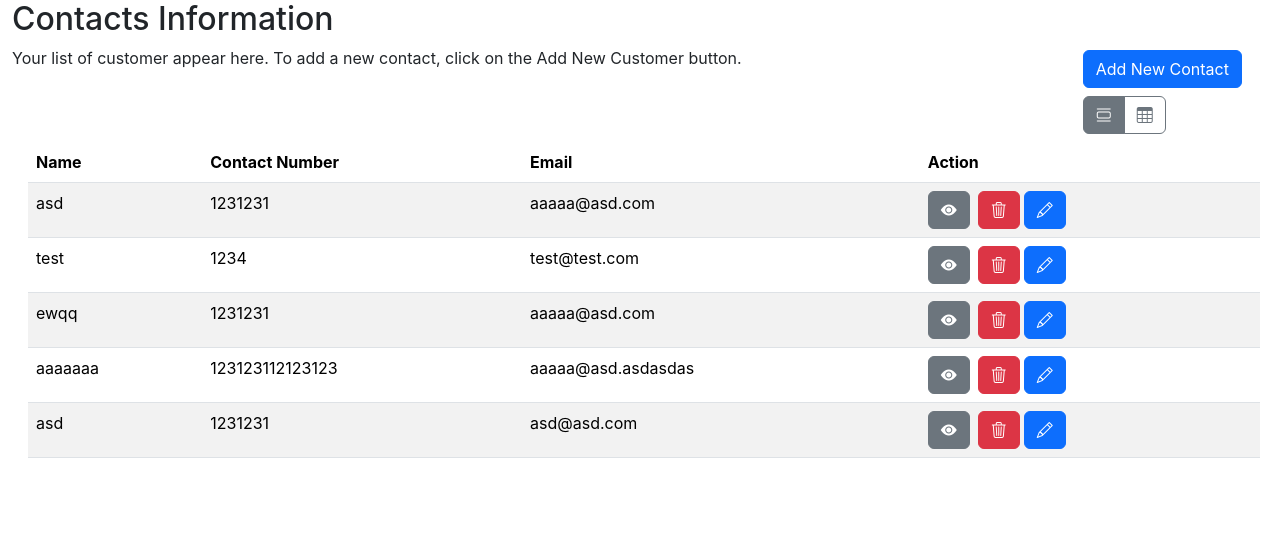
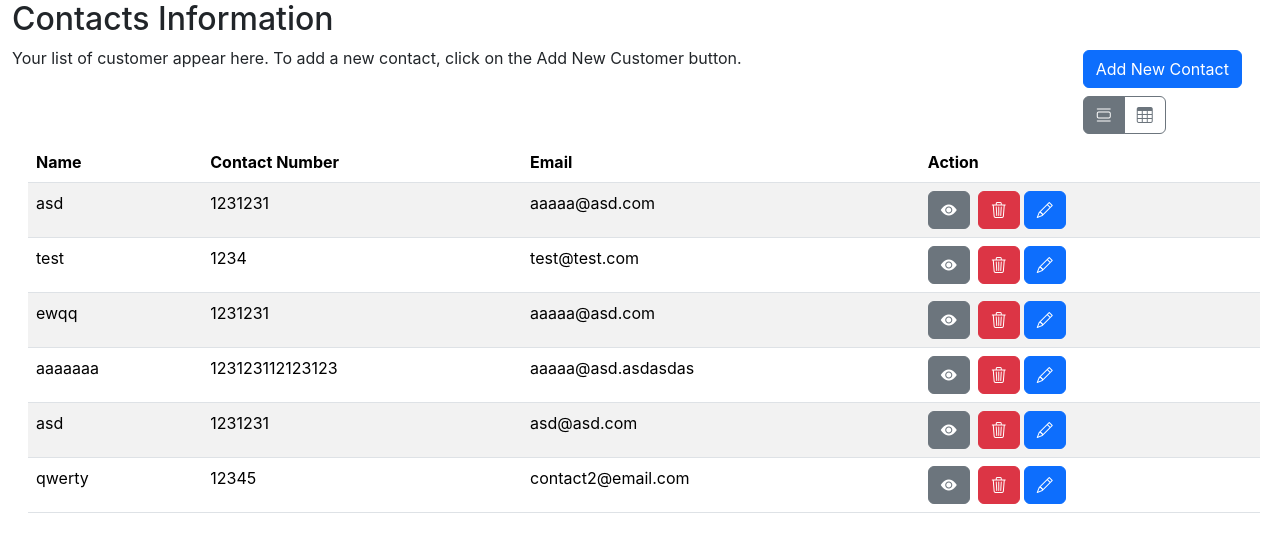
Before and after one commit to dsaldariega/contact-management-list, a React (Create React App) app: page / in a window 1280 px wide. Shown: the top 552 px of the page. Built offline with nearby package versions, Linux system fonts and the light colour scheme; data requests are answered from the project's data file.

Commit message:
added error fetch

```diff
--- a/db.json
+++ b/db.json
@@ -29,6 +29,12 @@
       "name": "asd",
       "email": "asd@asd.com",
       "contact_number": "1231231"
+    },
+    {
+      "id": "5fd0",
+      "name": "qwerty",
+      "email": "contact2@email.com",
+      "contact_number": "12345"
     }
   ]
 }
--- a/public/index.html
+++ b/public/index.html
@@ -24,8 +24,13 @@
       work correctly both with client-side routing and a non-root public URL.
       Learn how to configure a non-root public URL by running `npm run build`.
     -->
-    <link href="https://cdn.jsdelivr.net/npm/bootstrap@5.3.3/dist/css/bootstrap.min.css" rel="stylesheet" integrity="sha384-QWTKZyjpPEjISv5WaRU9OFeRpok6YctnYmDr5pNlyT2bRjXh0JMhjY6hW+ALEwIH" crossorigin="anonymous">
-    <title>React App</title>
+    <link
+      href="https://cdn.jsdelivr.net/npm/bootstrap@5.3.3/dist/css/bootstrap.min.css"
+      rel="stylesheet"
+      integrity="sha384-QWTKZyjpPEjISv5WaRU9OFeRpok6YctnYmDr5pNlyT2bRjXh0JMhjY6hW+ALEwIH"
+      crossorigin="anonymous"
+    />
+    <title>Contact Management</title>
   </head>
   <body>
     <noscript>You need to enable JavaScript to run this app.</noscript>
@@ -40,8 +45,20 @@
       To begin the development, run `npm start` or `yarn start`.
       To create a production bundle, use `npm run build` or `yarn build`.
     -->
-    <script src="https://code.jquery.com/jquery-3.4.1.slim.min.js" integrity="sha384-J6qa4849blE2+poT4WnyKhv5vZF5SrPo0iEjwBvKU7imGFAV0wwj1yYfoRSJoZ+n" crossorigin="anonymous"></script>
-    <script src="https://cdn.jsdelivr.net/npm/bootstrap@5.3.3/dist/js/bootstrap.bundle.min.js" integrity="sha384-YvpcrYf0tY3lHB60NNkmXc5s9fDVZLESaAA55NDzOxhy9GkcIdslK1eN7N6jIeHz" crossorigin="anonymous"></script>
-    <script src="https://cdn.jsdelivr.net/npm/popper.js@1.16.0/dist/umd/popper.min.js" integrity="sha384-Q6E9RHvbIyZFJoft+2mJbHaEWldlvI9IOYy5n3zV9zzTtmI3UksdQRVvoxMfooAo" crossorigin="anonymous"></script>
+    <script
+      src="https://code.jquery.com/jquery-3.4.1.slim.min.js"
+      integrity="sha384-J6qa4849blE2+poT4WnyKhv5vZF5SrPo0iEjwBvKU7imGFAV0wwj1yYfoRSJoZ+n"
+      crossorigin="anonymous"
+    ></script>
+    <script
+      src="https://cdn.jsdelivr.net/npm/bootstrap@5.3.3/dist/js/bootstrap.bundle.min.js"
+      integrity="sha384-YvpcrYf0tY3lHB60NNkmXc5s9fDVZLESaAA55NDzOxhy9GkcIdslK1eN7N6jIeHz"
+      crossorigin="anonymous"
+    ></script>
+    <script
+      src="https://cdn.jsdelivr.net/npm/popper.js@1.16.0/dist/umd/popper.min.js"
+      integrity="sha384-Q6E9RHvbIyZFJoft+2mJbHaEWldlvI9IOYy5n3zV9zzTtmI3UksdQRVvoxMfooAo"
+      crossorigin="anonymous"
+    ></script>
   </body>
 </html>
--- a/src/api/contactApi.ts
+++ b/src/api/contactApi.ts
@@ -1,8 +1,18 @@
 const BASE_URL = "http://localhost:5000";
 
 export const getAllContacts = async () => {
-  const response = await fetch(`${BASE_URL}/contacts`);
-  return response.json();
+  try {
+    const response = await fetch(`${BASE_URL}/contacts`);
+    if (!response) {
+      console.log("%c Line:7 🥪 response", "color:#f5ce50", response);
+      throw new Error("Network response was not OK");
+    }
+    return response.json();
+  } catch (error) {
+    return {
+      error: "Unable to fetch data. Please try again later",
+    };
+  }
 };
 
 export const getContactById = async (id: string) => {
--- a/src/components/CustomerInformation.tsx
+++ b/src/components/CustomerInformation.tsx
@@ -4,10 +4,10 @@ import "bootstrap-icons/font/bootstrap-icons.css";
 import { getContactById } from "../api/contactApi";
 
 export const CustomerInformation: React.FC = () => {
-  const [contact, setContact] = useState({
+  const [contact, setContact] = useState<Contact>({
     name: "",
     email: "",
-    contact_number: "",
+    contact_number: 0,
   });
   const { id } = useParams();
   useEffect(() => {
--- a/src/containers/ContactListContainer.tsx
+++ b/src/containers/ContactListContainer.tsx
@@ -21,13 +21,19 @@ const ContactListContainer: React.FC = () => {
     email: "",
     contact_number: 0,
   });
+  const [error, setError] = useState<string>("");
   const [isModalOpen, setIsModalOpen] = useState(false);
   const navigate = useNavigate();
 
   useEffect(() => {
     // Fetch contacts from the API when the component mounts
     getAllContacts()
-      .then((data) => setContacts(data))
+      .then((data) => {
+        if (data.error) {
+          setError("Error fetching contacts");
+        }
+        setContacts(data);
+      })
       .catch((error) => console.error("Error fetching contacts: ", error));
   }, []);
 
@@ -136,6 +142,7 @@ const ContactListContainer: React.FC = () => {
           />
         </div>
       </div>
+
       {isTableView ? (
         <div className="row">
           <div className="col-sm-10">{""}</div>
@@ -181,6 +188,13 @@ const ContactListContainer: React.FC = () => {
           </div>
         </div>
       )}
+      {error ? (
+        <div className="row">
+          <div className="text-center col-sm-12">
+            <span>Erro fetching contacts</span>
+          </div>
+        </div>
+      ) : (
         <ContactList
           handleView={handleView}
           contacts={contacts}
@@ -188,6 +202,7 @@ const ContactListContainer: React.FC = () => {
           handleEdit={handleEdit}
           isTableView={isTableView}
         />
+      )}
     </div>
   );
 };
```
Lines whose indentation alone changed are shown as unchanged.
